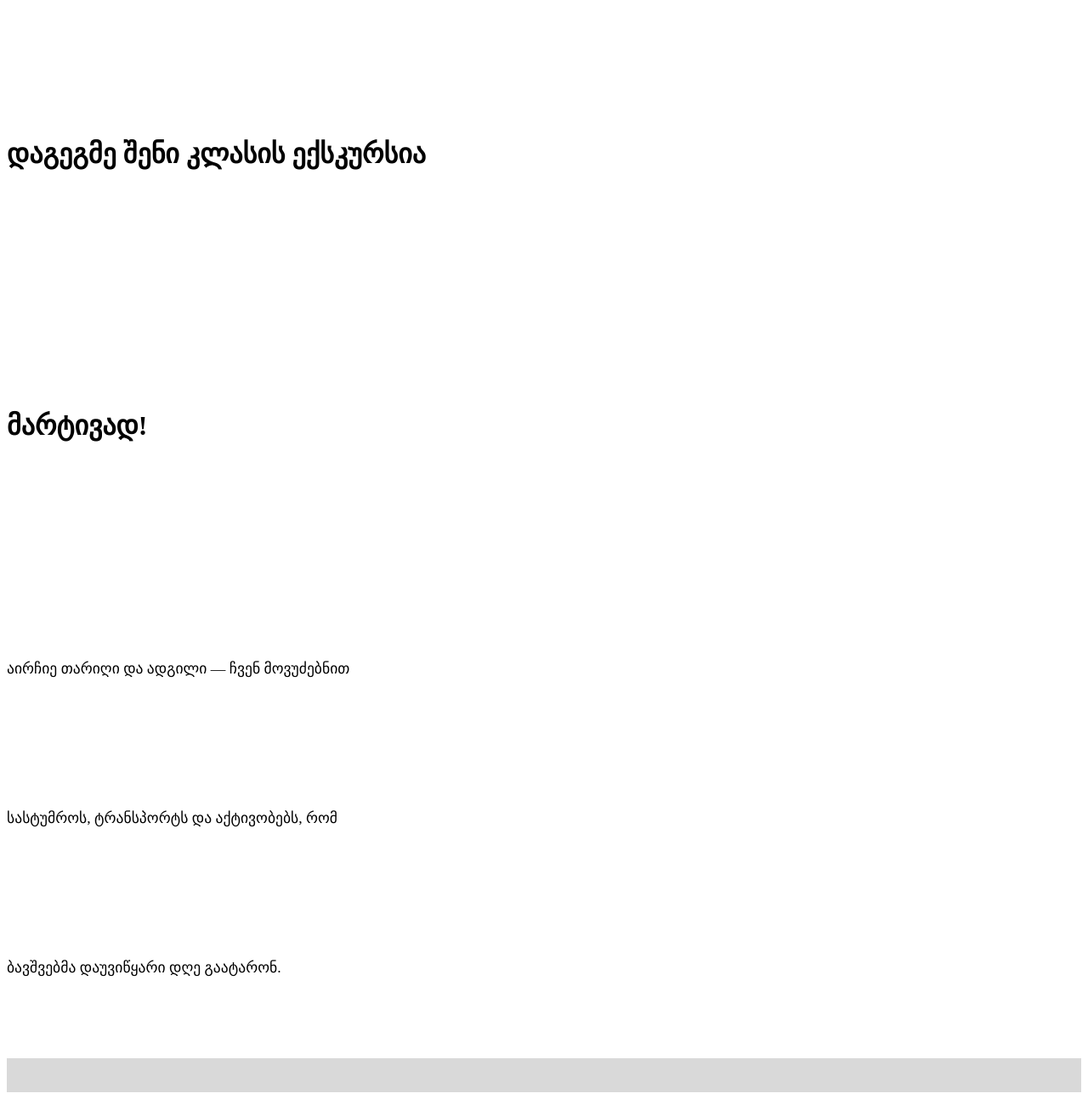
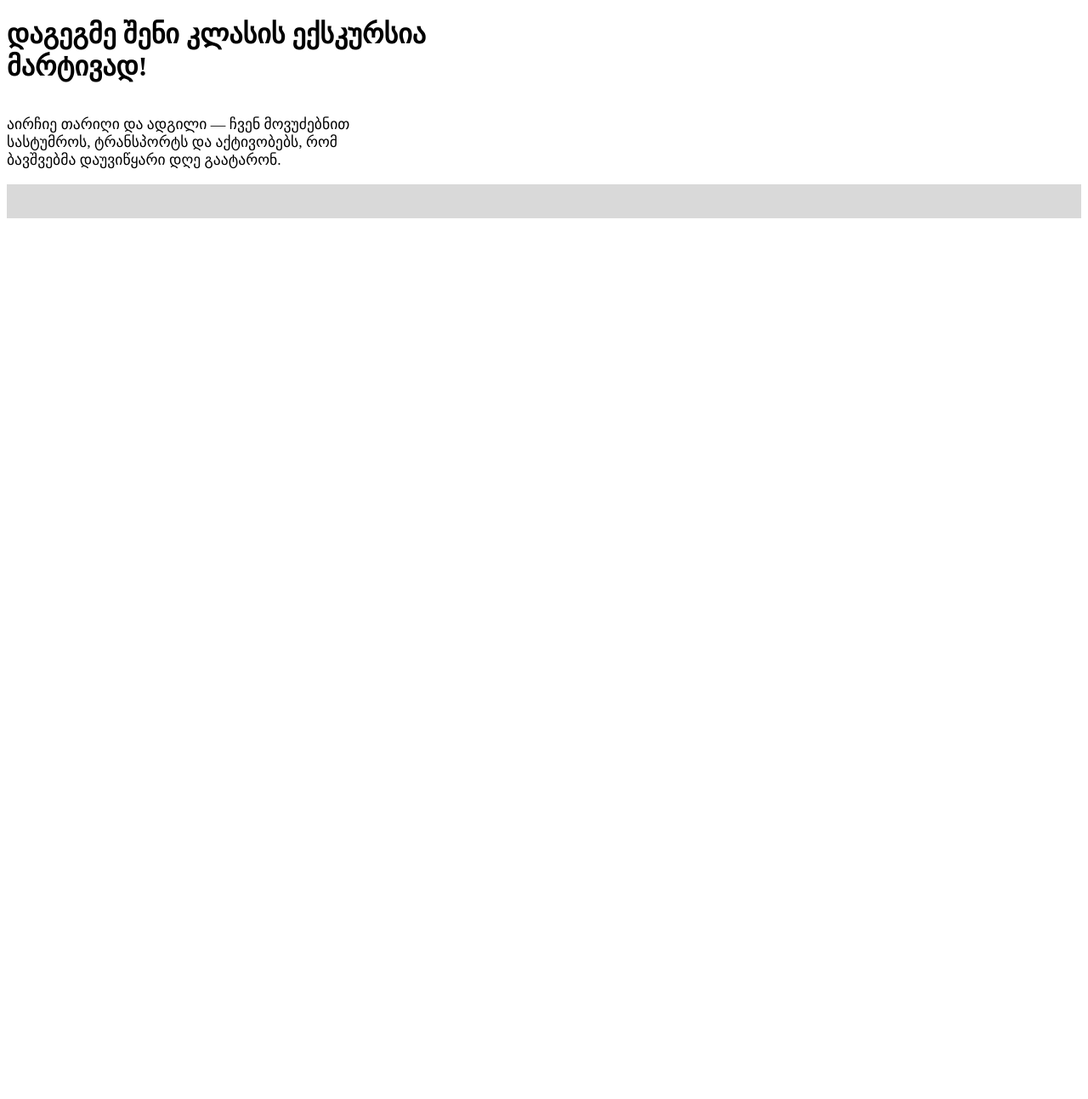
Before and after one commit to sabuka-dumbo/SkolaTrip, a Django app: page / in a window 1280 px wide. Shown: the part 108-1402 px from the top of the page at 85% size. After the commit the page ends 365 px from the top, so only its background shows below. Run offline with Django 5.2, Linux system fonts and the light colour scheme.

Commit message:
Aug 5, 2025, 1:00 PM

```diff
--- a/SkolaTrip/st/static/css/styles.css
+++ b/SkolaTrip/st/static/css/styles.css
@@ -5,7 +5,6 @@
 #header-div-text{
     display:flex;
     flex-direction: column;
-    line-height: 10;
 }
 
 #header-div-text h1{
```
